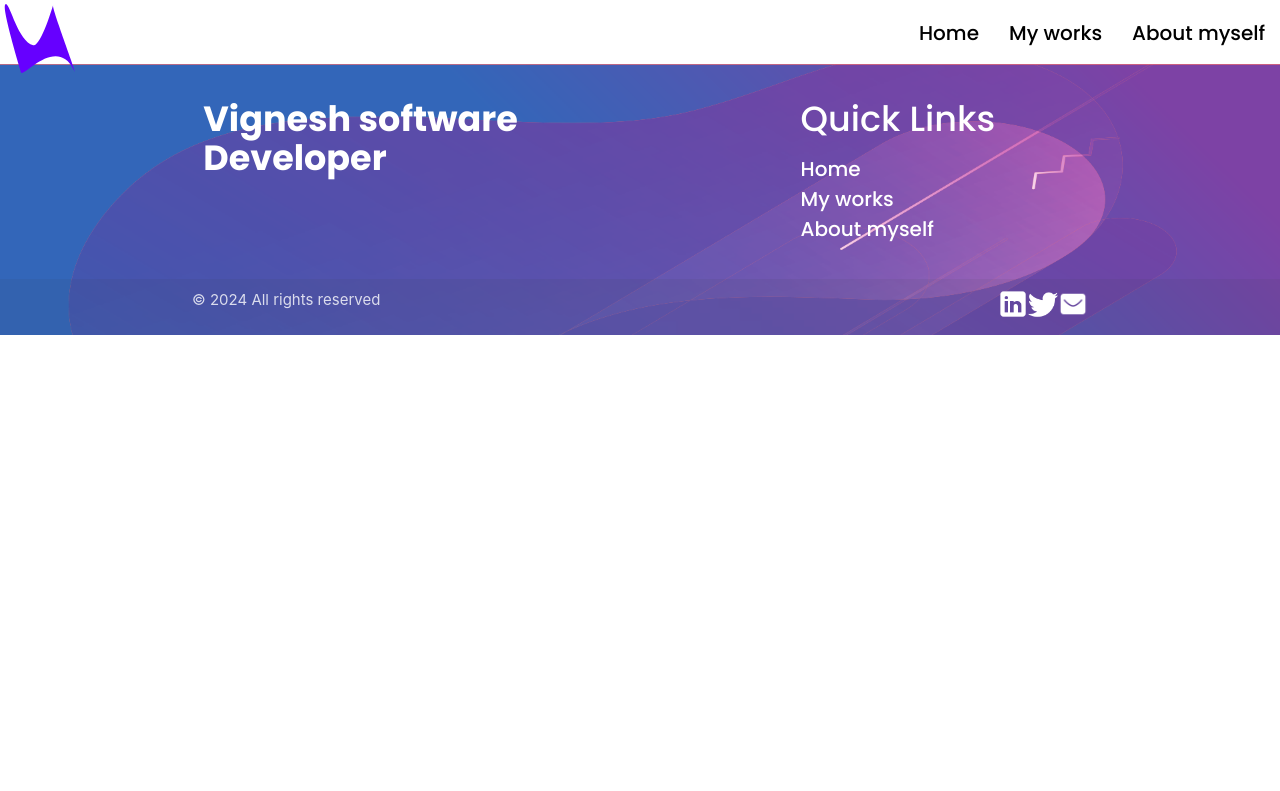
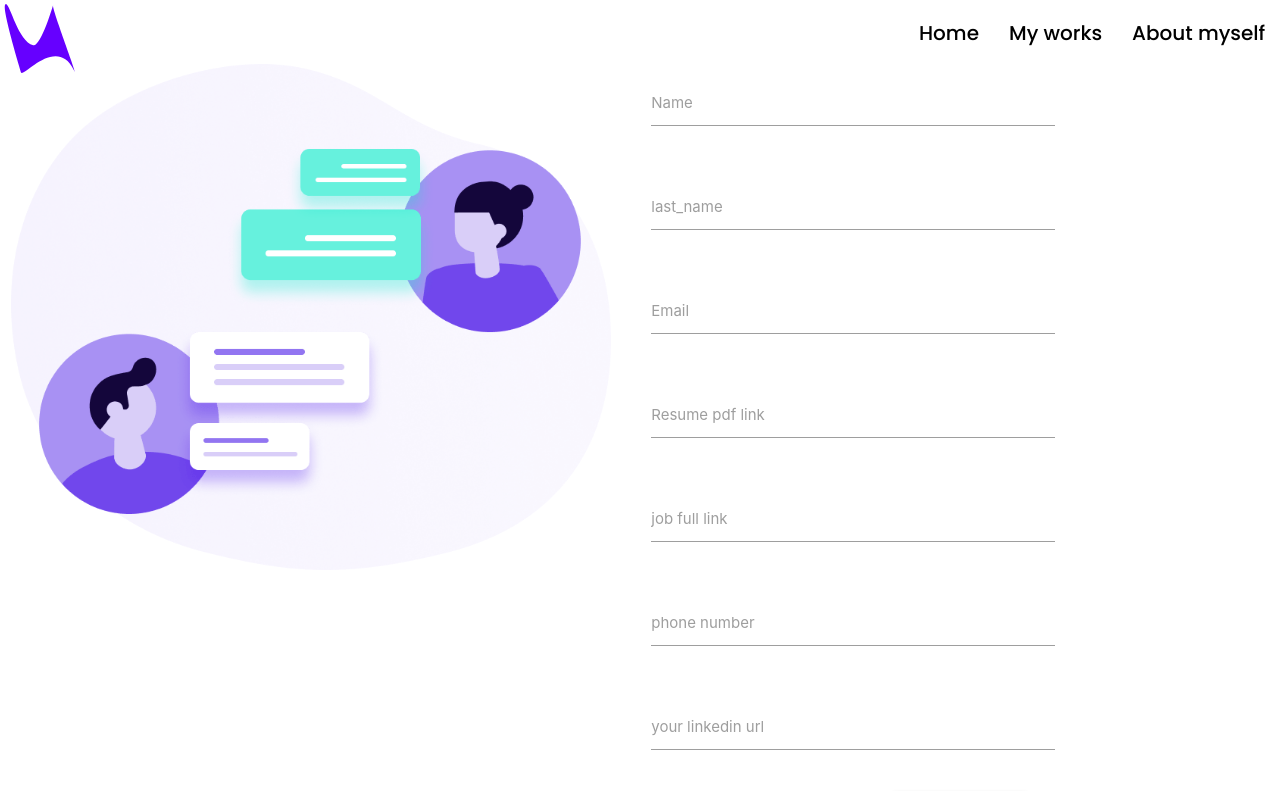
Before and after one commit to vickytechkey/portfolio, a React (Create React App) app: page /referalform in a window 1280 px wide. Shown: the top 791 px of the page. Built offline with nearby package versions, Linux system fonts and the light colour scheme.

Commit message:
adding referal form

```diff
--- a/src/App.js
+++ b/src/App.js
@@ -9,6 +9,7 @@ import ProjectPage from "./pages/projectspage";
 import FooterBar from "./webcomponents/footer";
 import NavigationBar from "./webcomponents/navbar";
 import Projectdetail from './pages/projectpage/projectdetails'
+import ReferalPage from "./pages/referalform"
 function App() {
   AOS.init();
   return (
@@ -21,6 +22,7 @@ function App() {
         <Route path="/contact" element={<ContactPage />} />
         <Route path="/projects" element={<ProjectPage />} />
         <Route path="/projectsdetail" element={<Projectdetail />} />
+        <Route path="/referalform" element={<ReferalPage />} />
       </Routes>
 
       <FooterBar />
--- /dev/null
+++ b/src/firestore/adddata.js
@@ -0,0 +1,16 @@
+import AppConfiguration from "../configuration/mainconfiguration";
+import { initializeApp } from "firebase/app";
+import { doc, setDoc, getFirestore } from "firebase/firestore";
+
+
+
+export async function referaldata(postdatas) {
+
+const appconfig = new AppConfiguration();
+const app = initializeApp(appconfig.firebaseHostConfig);
+const db = getFirestore(app);
+await setDoc(doc(db, "referals", postdatas.email), postdatas);
+
+return 200
+
+}
--- /dev/null
+++ b/src/pages/referalform.js
@@ -0,0 +1,216 @@
+import React, { useRef, useState } from "react";
+import asset from "../assets/contact/asset2.png";
+import PreLoader from "../webcomponents/preloader";
+import  {referaldata} from "../firestore/adddata"
+
+function ReferalPage() {
+
+    const [submitstate, updatesubmitstate] = useState({
+        showform: true,
+        showpreloader: false,
+        showmessage: false,
+      });
+
+    var firstname = useRef();
+    var lastname = useRef();
+    var email = useRef();
+    var resumelink = useRef();
+    var phonenumber = useRef();
+    var linkedinurl = useRef();
+    var joblink = useRef();
+
+
+    async function formsubmit(event) {
+      updatesubmitstate((prevstate) => {
+        return { ...prevstate, showform: false, showpreloader: true };
+      });
+      event.preventDefault();
+      const postdatas = {
+        firstname: firstname.current.value,
+        lastname:lastname.current.value,
+        email: email.current.value,
+        resumelink : resumelink.current.value,
+        phonenumber: phonenumber.current.value,
+        linkedinurl: linkedinurl.current.value,
+        joblink:joblink.current.value,
+        status : "YTS",
+        date :  new Date().toLocaleString()
+      };
+
+      await referaldata(postdatas)
+
+
+      updatesubmitstate((prevstate) => {
+        return { ...prevstate, showpreloader: false, showmessage: true };
+      });
+
+    }
+
+    return (
+      <React.Fragment>
+        {submitstate.showform === true ? (
+          <form onSubmit={formsubmit}>
+            <div className="row">
+              <div className="col xl6 l6 s12 m12">
+                <img
+                  src={asset}
+                  alt={asset}
+                  className="responsive-img"
+                  style={{ width: 600 }}
+                />
+              </div>
+              <div className="col xl6 l6 s12 m12">
+                {/* name starts  */}
+                <div className="row">
+                  <div className="input-field col xl8 l8 s12 m12">
+                    <input
+                      ref={firstname}
+                      id="first_name"
+                      type="text"
+                      className="validate"
+                      required
+                    />
+                    <label htmlFor="first_name"> Name</label>
+                  </div>
+                </div>
+                {/* name ends  */}
+                 {/* last name starts  */}
+                 <div className="row">
+                  <div className="input-field col xl8 l8 s12 m12">
+                    <input
+                      ref={lastname}
+                      id="last_name"
+                      type="text"
+                      className="validate"
+                      required
+                    />
+                    <label htmlFor="first_name"> last_name</label>
+                  </div>
+                </div>
+                {/* name ends  */}
+                {/* email starts  */}
+                <div className="row">
+                  <div className="input-field col xl8 l8 s12 m12">
+                    <input
+                      ref={email}
+                      id="Email"
+                      type="email"
+                      className="validate"
+                      required
+                    />
+                    <label htmlFor="Email"> Email</label>
+                  </div>
+                </div>
+                {/* email ends  */}
+                {/* resume link starts  */}
+                <div className="row">
+                  <div className="input-field col xl8 l8 s12 m12">
+                    <input
+                      ref={resumelink}
+                      id="resumepdflink"
+                      type="text"
+                      className="validate"
+                      required
+                    />
+                    <label htmlFor="resumepdflink"> Resume pdf link</label>
+                  </div>
+                </div>
+                {/* resume link ends  */}
+                {/* joblink starts  */}
+                <div className="row">
+                  <div className="input-field col xl8 l8 s12 m12">
+                    <input
+                      ref={joblink}
+                      id="joblink"
+                      type="text"
+                      className="validate"
+                      required
+                    />
+                    <label htmlFor="joblink"> job full link</label>
+                  </div>
+                </div>
+                {/* joblink ends  */}
+                {/* phonenumber starts  */}
+                <div className="row">
+                  <div className="input-field col xl8 l8 s12 m12">
+                    <input
+                      ref={phonenumber}
+                      id="phonenumber"
+                      className="validate"
+                      type="tel"
+                      required
+                    ></input>
+                    <label htmlFor="phonenumber">phone number</label>
+                  </div>
+                </div>
+                {/* phonenumber ends  */}
+                 {/* linkedinurl starts  */}
+                 <div className="row">
+                  <div className="input-field col xl8 l8 s12 m12">
+                    <input
+                      ref={linkedinurl}
+                      id="linkedinurl"
+                      type="text"
+                      className="validate"
+                      required
+                    ></input>
+                    <label htmlFor="linkedinurl">your linkedin url</label>
+                  </div>
+                </div>
+                {/* phonenumber ends  */}
+                <div className="row  center-align">
+                  <button
+                    type="button"
+                    onClick={(e) => formsubmit(e)}
+                    className="waves-effect  deep-purple darken-4 btn"
+                  >
+                    Upload Data
+                  </button>
+                </div>
+              </div>
+            </div>
+          </form>
+        ) : (
+          ""
+        )}
+
+        {submitstate.showpreloader === true ? (
+          <div style={{ marginTop: "150px", marginBottom: "150px" }}>
+            <h4
+              className="center-align"
+              style={{
+                fontSize: 20,
+                lineHeight: 1.6,
+                fontFamily: ["Poppins", "sans-serif"],
+              }}
+            >
+              <PreLoader /> <br />
+              Uploading data ...
+            </h4>
+          </div>
+        ) : (
+          ""
+        )}
+        {submitstate.showmessage === true ? (
+          <div style={{ marginTop: "150px", marginBottom: "150px" }}>
+            <h4
+              className="center-align"
+              data-aos="zoom-in-left"
+              style={{
+                fontSize: 20,
+                lineHeight: 1.6,
+                fontFamily: ["Poppins", "sans-serif"],
+              }}
+            >
+              Thanks for your interest, you will recive confirmation through email once i refered you for the job.
+            </h4>
+          </div>
+        ) : (
+          ""
+        )}
+      </React.Fragment>
+    );
+
+}
+
+export default ReferalPage;
```
Also changed, not shown: firebase.json.
